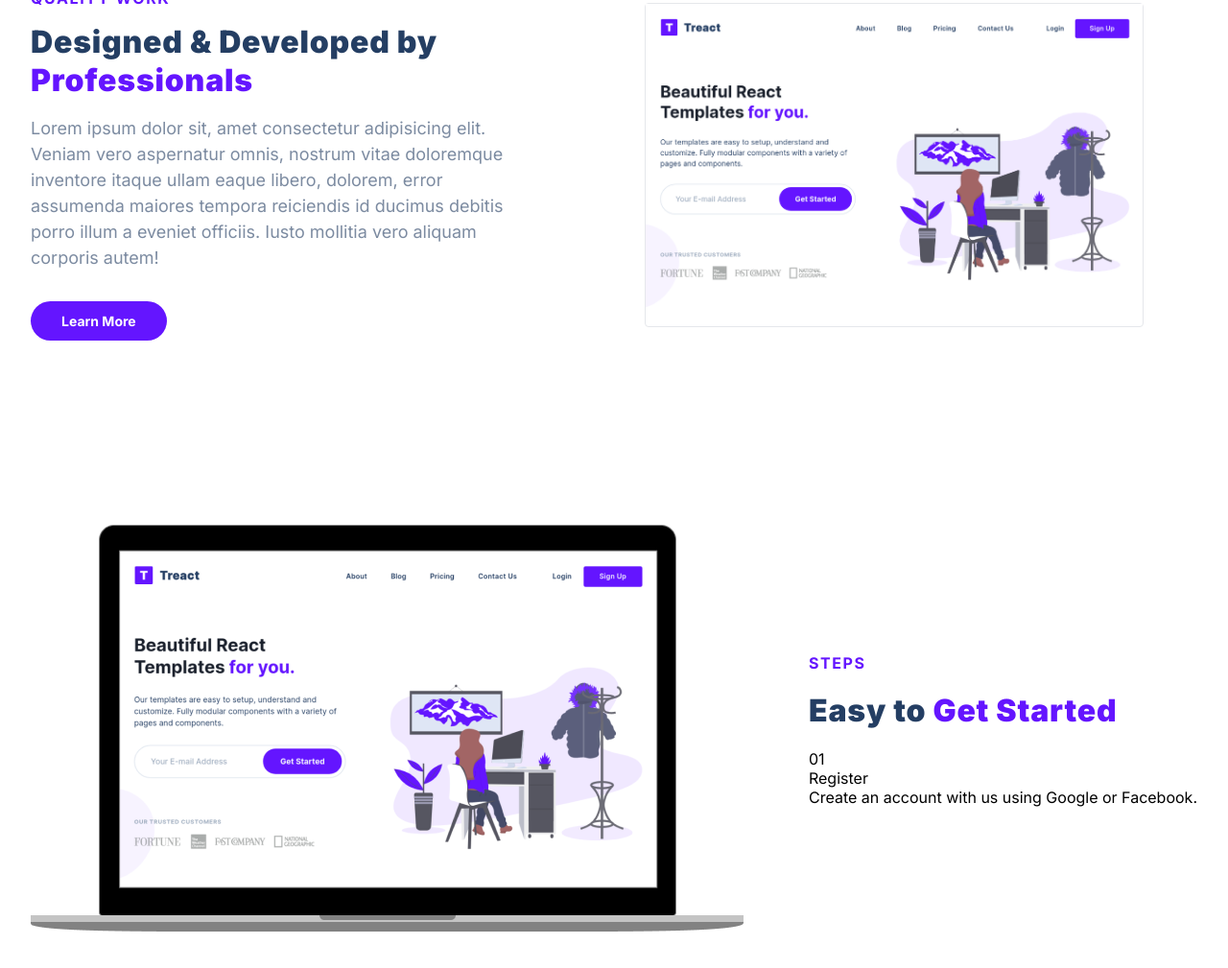
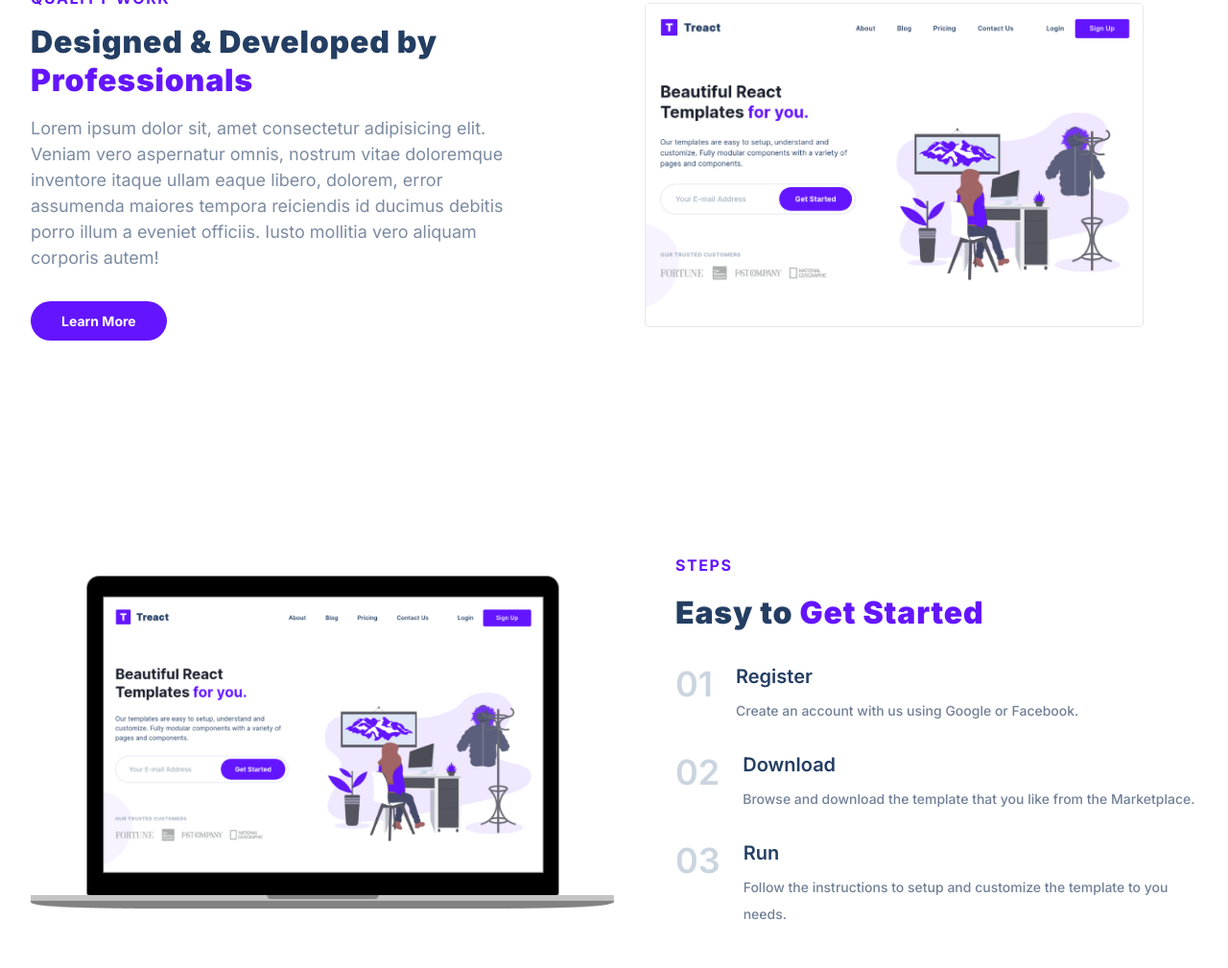
Before and after one commit to dpadrianox/Final-Treact-Project, a plain HTML site: page index.html in a window 1280 px wide. Shown: the part 1706-2715 px from the top of the page at 96% size. Drawn offline with Linux system fonts and the light colour scheme.

Commit message:
added steps

```diff
--- a/index.html
+++ b/index.html
@@ -197,12 +197,25 @@
           <div class="row">
             <div class="quality__description">
               <div class="section__tag">QUALITY WORK</div>
-                    <h2 class="section__title">Designed & Developed by <span class="purple">Professionals</span></h2>
-                    <p class="section__para">Lorem ipsum dolor sit, amet consectetur adipisicing elit. Veniam vero aspernatur omnis, nostrum vitae doloremque inventore itaque ullam eaque libero, dolorem, error assumenda maiores tempora reiciendis id ducimus debitis porro illum a eveniet officiis. Iusto mollitia vero aliquam corporis autem!</p>
+              <h2 class="section__title">
+                Designed & Developed by
+                <span class="purple">Professionals</span>
+              </h2>
+              <p class="section__para">
+                Lorem ipsum dolor sit, amet consectetur adipisicing elit. Veniam
+                vero aspernatur omnis, nostrum vitae doloremque inventore itaque
+                ullam eaque libero, dolorem, error assumenda maiores tempora
+                reiciendis id ducimus debitis porro illum a eveniet officiis.
+                Iusto mollitia vero aliquam corporis autem!
+              </p>
               <button class="btn">Learn More</button>
             </div>
             <figure class="quality__img--wrapper">
-                    <img src="./assets/hero-screenshot-1.40a097b525c2f8c9808e.png" class="quality__img" alt="" />
+              <img
+                src="./assets/hero-screenshot-1.40a097b525c2f8c9808e.png"
+                class="quality__img"
+                alt=""
+              />
             </figure>
           </div>
         </div>
@@ -212,16 +225,44 @@
         <div class="container">
           <div class="row">
             <figure class="steps__img--wrapper">
-                    <img src="./assets/hero-screenshot-2.241aac1fbc66db29d873.png" class="steps__img" alt="" />
+              <img
+                src="./assets/hero-screenshot-2.241aac1fbc66db29d873.png"
+                class="steps__img"
+                alt=""
+              />
             </figure>
             <div class="steps__description">
               <div class="section__tag">STEPS</div>
-                    <h2 class="section__title">Easy to <span class="purple">Get Started</span></h2>
+              <h2 class="section__title">
+                Easy to <span class="purple">Get Started</span>
+              </h2>
+              <div class="steps__list">
                 <div class="step">
                   <div class="step__number">01</div>
                   <div class="step__description">
                     <div class="step__title">Register</div>
-                            <div class="step__para">Create an account with us using Google or Facebook.</div>
+                    <div class="step__para">
+                      Create an account with us using Google or Facebook.
+                    </div>
+                  </div>
+                </div>
+                <div class="step">
+                  <div class="step__number">02</div>
+                  <div class="step__description">
+                    <div class="step__title">Download</div>
+                    <div class="step__para">
+                      Browse and download the template that you like from the Marketplace.
+                    </div>
+                  </div>
+                </div>
+                <div class="step">
+                  <div class="step__number">03</div>
+                  <div class="step__description">
+                    <div class="step__title">Run</div>
+                    <div class="step__para">
+                      Follow the instructions to setup and customize the template to you needs.
+                    </div>
+                  </div>
                 </div>
               </div>
             </div>
--- a/styles.css
+++ b/styles.css
@@ -296,3 +296,45 @@ header .row {
     justify-content: space-between;
     align-items: center;
 }
+.steps__description,
+.steps__img--wrapper {
+    width: 50%;
+}
+.steps__description {
+    padding: 32px 0;
+    padding-left: 64px;
+}
+.steps__img--wrapper {
+    display: flex;
+    position: relative;
+}
+.step {
+    display: flex;
+    align-items: flex-start;
+    margin-top: 32px;
+}
+.step__number {
+    color: #cbd5e0;
+    font-size: 36px;
+    font-weight: 600;
+    line-height: 1;
+}
+.step__description {
+    display: flex;
+    flex-direction: column;
+    max-width: 576px;
+    margin-left: 24px;
+}
+.step__title {
+    font-size: 20px;
+    font-weight: 600;
+    color: #243e63;
+    line-height: 1;
+}
+.step__para {
+    color: #718096;
+    font-weight: 500;
+    font-size: 14px;
+    line-height: 2;
+    margin-top: 12px;
+}
```
Lines whose indentation alone changed are shown as unchanged.
